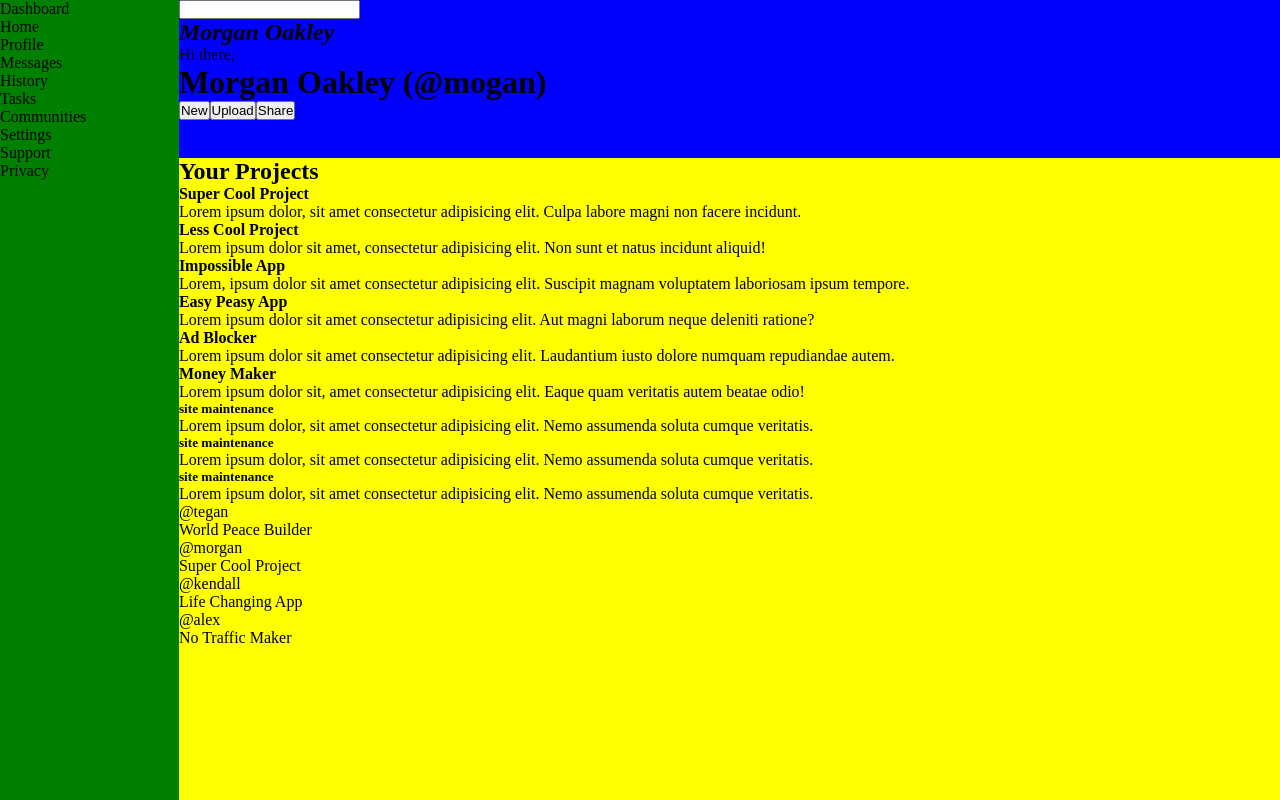
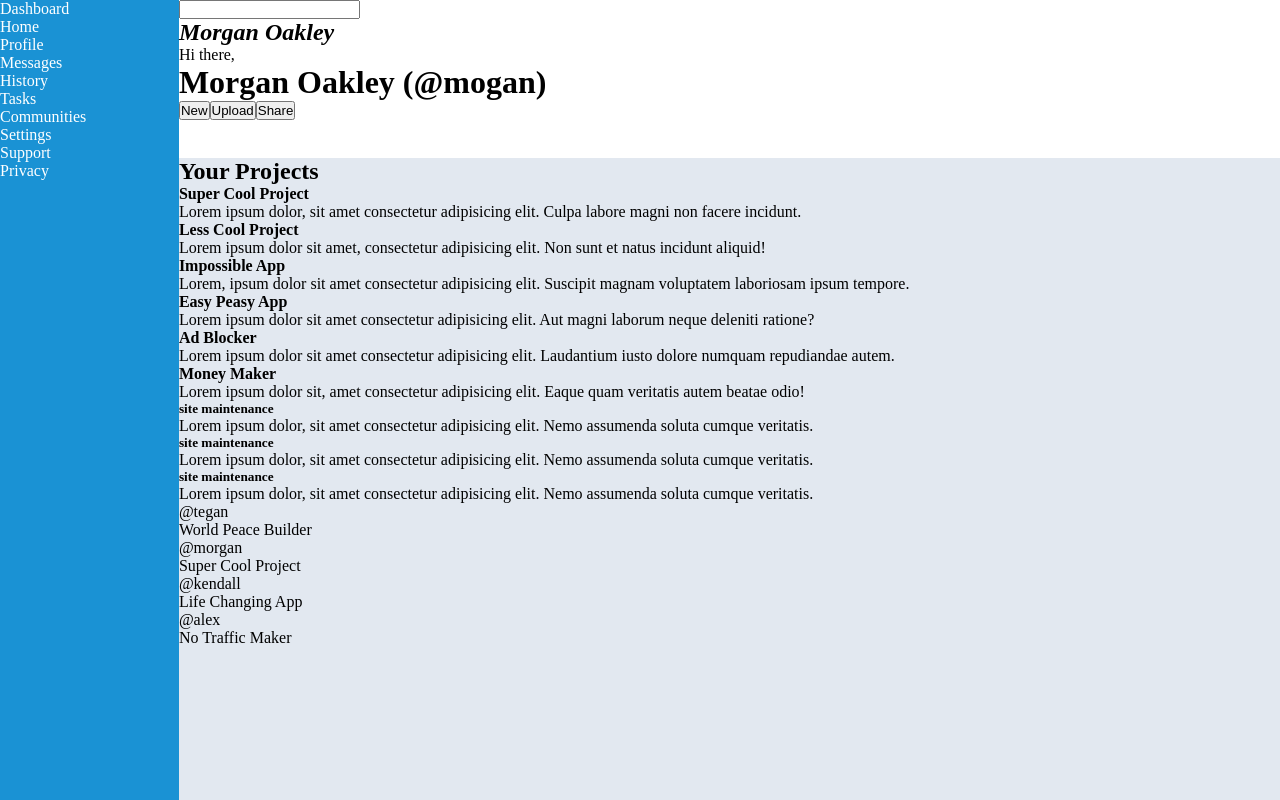
Before and after one commit to ris4rob/admindashboard, a plain HTML site: page index.html in a window 1280 px wide. Drawn offline with Linux system fonts and the light colour scheme.

Commit message:
Add background colours

```diff
--- a/styles.css
+++ b/styles.css
@@ -18,17 +18,18 @@ body {
 
 .aside {
   grid-area: aside;
-  background-color: green;
+  background-color: rgba(26, 146, 212, 1);
+  color: white;
 }
 
 .top {
   grid-area: top;
-  background-color: blue;
+  background-color: rgba(255, 255, 255, 1);
 }
 
 .body {
   grid-area: body;
-  background-color: yellow;
+  background-color: rgba(226, 232, 240, 1);
 }
 
 dialog {
```
